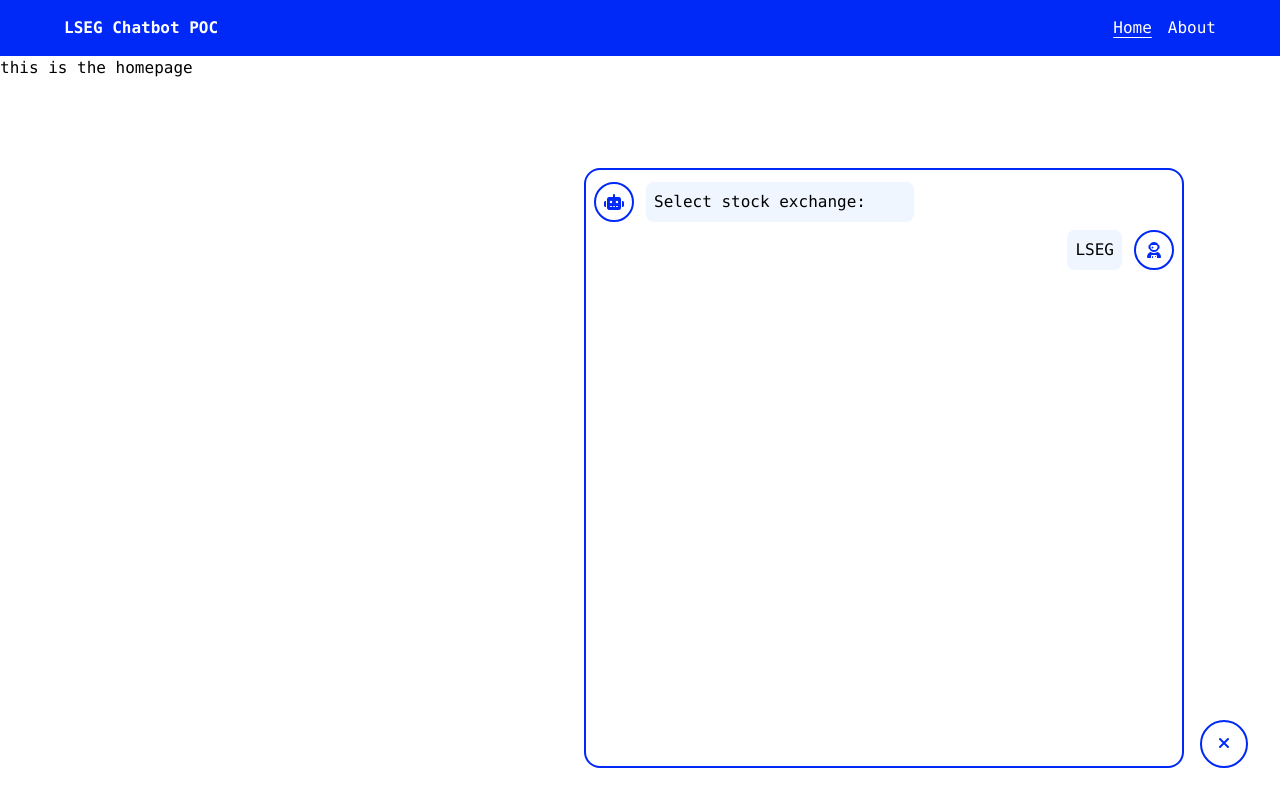
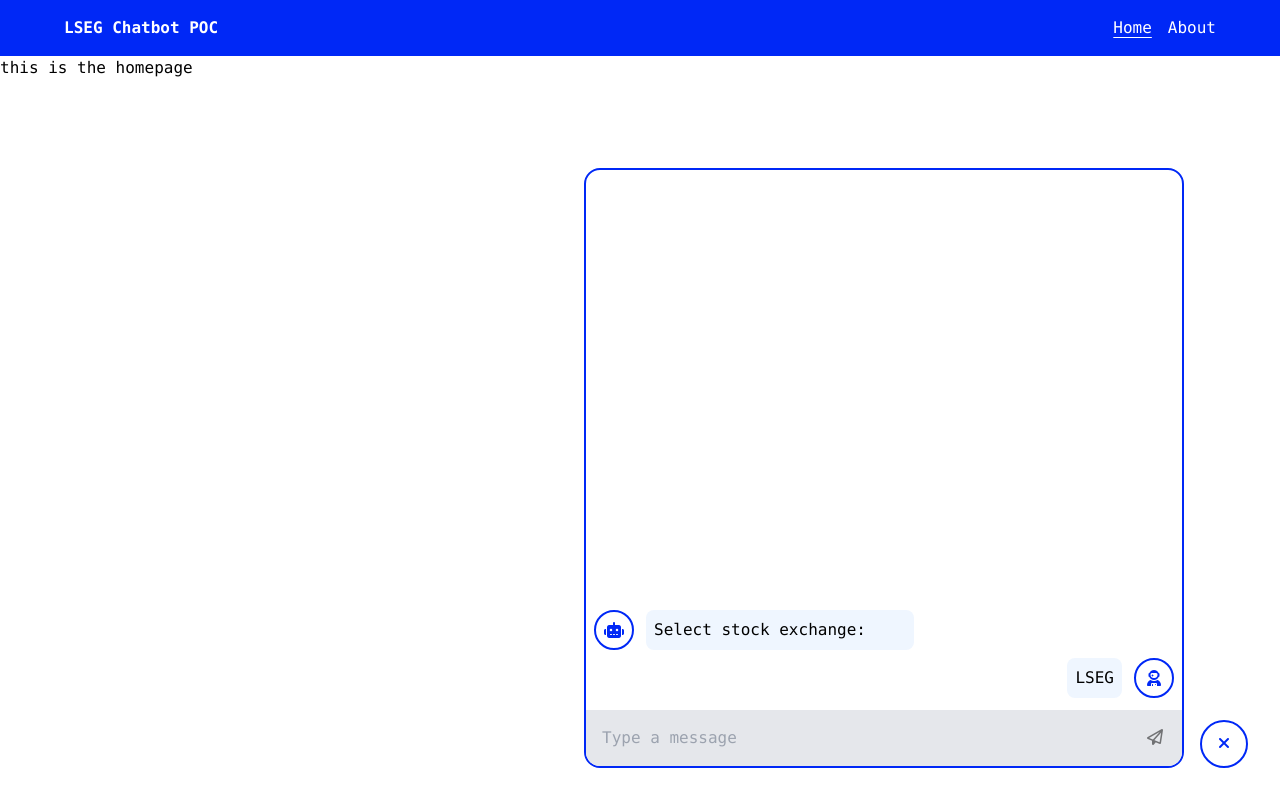
Before and after one commit to con17man/lseg-assignment, a Vue app: page / in a window 1280 px wide. Both pictures are taken after a click on the button 1224 px from the left and 744 px from the top of the page. Built offline with nearby package versions, Linux system fonts and the light colour scheme.

Commit message:
move messages to the bottom; add mock user input

```diff
--- a/src/components/LsegChatbot.vue
+++ b/src/components/LsegChatbot.vue
@@ -30,14 +30,43 @@ const toggleConversationView = () => {
 
   <!-- Chat window -->
   <div v-if="data.chatToggle" class="chat__wrapper">
-    <!-- for loop to render messages -->
-    <lseg-chat-msg text="Select stock exchange:" :isUser="false"></lseg-chat-msg>
-    <lseg-chat-msg text="LSEG" :isUser="true"></lseg-chat-msg>
+    <div class="chat__main">
+      <!-- for loop to render messages -->
+      <lseg-chat-msg text="Select stock exchange:" :isUser="false"></lseg-chat-msg>
+      <lseg-chat-msg text="LSEG" :isUser="true"></lseg-chat-msg>
+    </div>
+
+    <div class="chat__prompt">
+      <input type="text" name="input" class="chat__input" placeholder="Type a message" disabled>
+      <button class="chat__submit" disabled>
+        <i class="fa-regular fa-paper-plane"></i>
+      </button>
+    </div>
   </div>
 </template>
 
 <style scoped lang="scss">
 .chat__wrapper {
-  @apply absolute bottom-8 right-24 border-2 border-blue rounded-2xl p-2 w-2/3 max-w-[600px] h-[600px] overflow-y-auto overscroll-contain;
+  @apply absolute flex flex-col justify-end bottom-8 right-24 border-2 border-blue rounded-2xl w-2/3 max-w-[600px] h-[600px] overflow-y-auto overscroll-contain;
+}
+
+.chat__main {
+  @apply relative p-2;
+}
+
+.chat__prompt {
+  @apply bg-gray-200 px-2 py-4 flex justify-between;
+}
+
+.chat__input {
+  @apply w-full bg-transparent mx-2 text-blue outline-none;
+}
+
+.chat__submit {
+  @apply w-6 h-6 mx-2;
+
+  &:disabled {
+    opacity: 0.5;
+  }
 }
 </style>
```
